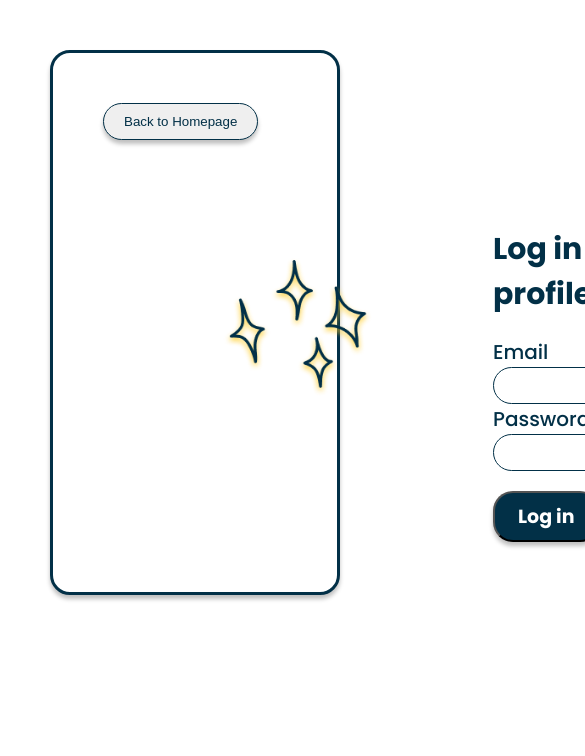
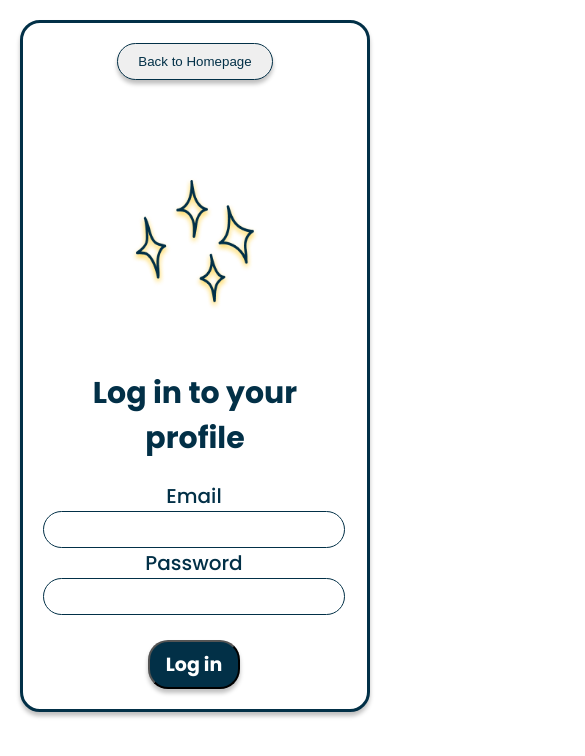
Before and after one commit to pikkukurkku/EarnIT, a React (Vite) app: page /login in a window 390 px wide. Shown: the top 756 px of the page, 585 px wide, since content can reach past the window. Built offline with nearby package versions, Linux system fonts and the light colour scheme; no server answers.

Commit message:
sign-up, login and loading responsive

```diff
--- a/src/pages/LoadingPage.jsx
+++ b/src/pages/LoadingPage.jsx
@@ -21,7 +21,7 @@ function LoadingPage() {
           <button className={styles["back-button"]}>Back to Homepage</button>
         </Link>
     <div className={styles["main"]}>
-      <h1>Your results are almost there!</h1>
+      <h1 className={styles["header"]}>Your results are almost there!</h1>
       <p>We are preparing your results right now...</p>
 
       <img className={styles["results-loading-image"]} src="../loading_bulbs.gif" />
--- a/src/pages/LoadingPage.module.css
+++ b/src/pages/LoadingPage.module.css
@@ -16,7 +16,11 @@
   .header {
     color: #023047;
     font-family: Poppins;
+    font-size: 24px;
+    margin-top: 0;
+    margin-bottom: 20px;
   }
+
 
 
   .results-loading-image {
@@ -50,3 +54,29 @@
     line-height: 0;
     padding-top: 40px;
   }
+
+
+  @media only screen and (max-width: 600px) {
+    .quiz-desires {
+      margin: 20px;
+      padding: 20px;
+      display: flex;
+      flex-direction: column;
+      align-items: center;
+      justify-content: center;
+      text-align: center;
+    }
+
+    .header {
+      color: #023047;
+      font-family: Poppins;
+      font-size: 20px;
+      margin-top: 20px;
+      margin-bottom: 20px;
+    }
+
+          .results-loading-image {
+            width: 90%;
+            margin: 10px 0 0 0;
+          }
+  }
--- a/src/pages/LogInPage.module.css
+++ b/src/pages/LogInPage.module.css
@@ -117,3 +117,70 @@
     margin-top: 20px;
     font-weight: 600;
   }
+
+  @media only screen and (max-width: 600px) {
+    .quiz-desires {
+      margin: 20px;
+      padding: 20px;
+      display: flex;
+      flex-direction: column;
+      align-items: center;
+      justify-content: center;
+      text-align: center;
+    }
+
+    .main-content {
+      display: flex;
+      flex-direction: column;
+      align-content: center;
+      margin: 0;
+      padding: 0;
+      position: static;
+
+        }
+
+
+        .picture {
+          width: 100%;
+          height: auto;
+      order: -1;
+      position: static;
+          margin-top: 40px;
+         align-self: center;
+        }
+
+        .header {
+          margin-bottom: 20px;
+        }
+
+        .sign-up-paragraph {
+          margin-bottom: 20px;
+        }
+
+        .already-have {
+          display: flex;
+          flex-direction: column;
+          margin-top: 25px;
+        }
+
+        .content {
+          margin: 40px 0 0 0;
+        }
+
+          .step {
+            padding: 8px 16px;
+            margin-top: 25px;
+          }
+
+          .left {
+            display: flex;
+            flex-direction: column;
+            align-items: center;
+            text-align: center;
+          }
+
+          .picture {
+            width: 130px;
+            margin: 30px 0 0 0;
+          }
+  }
--- a/src/pages/SignUpPage.module.css
+++ b/src/pages/SignUpPage.module.css
@@ -112,3 +112,67 @@
       margin-top: 20px;
       font-weight: 600;
     }
+
+
+
+@media only screen and (max-width: 600px) {
+  .quiz-desires {
+    margin: 20px;
+    padding: 20px;
+    display: flex;
+    flex-direction: column;
+    align-items: center;
+    justify-content: center;
+    text-align: center;
+  }
+
+  .main-content {
+    display: flex;
+    flex-direction: column;
+    align-content: center;
+    margin: 0;
+    padding: 0;
+    position: static;
+
+      }
+
+
+      .picture {
+        width: 100%;
+        height: auto;
+    order: -1;
+    position: static;
+        margin-top: 40px;
+       align-self: center;
+      }
+
+      .header {
+        margin-bottom: 20px;
+      }
+
+      .sign-up-paragraph {
+        margin-bottom: 20px;
+      }
+
+      .already-have {
+        display: flex;
+        flex-direction: column;
+        margin-top: 25px;
+      }
+
+      .content {
+        margin: 40px 0 0 0;
+      }
+
+        .step {
+          padding: 8px 16px;
+          margin-top: 25px;
+        }
+
+        .left {
+          display: flex;
+          flex-direction: column;
+          align-items: center;
+          text-align: center;
+        }
+}
```
